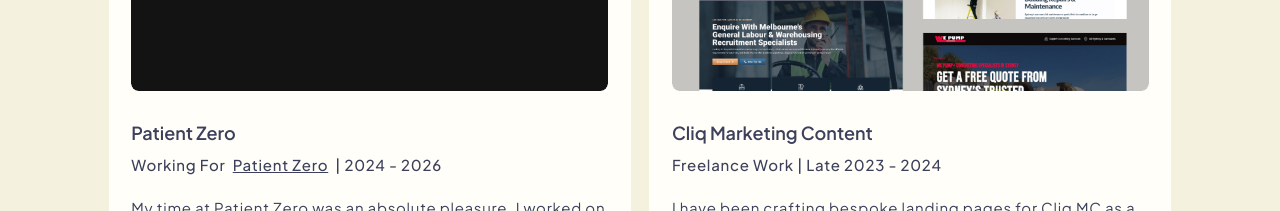
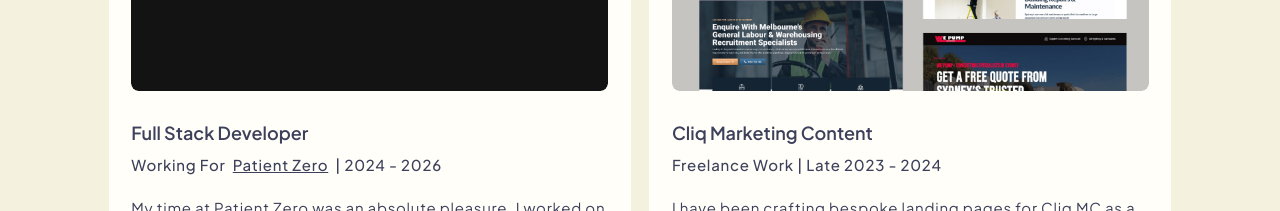
Before and after one commit to kati-e/portfolio, a React (Vite) app: page / in a window 1280 px wide. Shown: the part 1720-1931 px from the top of the page. Built offline with nearby package versions, Linux system fonts and the light colour scheme.

Commit message:
added job title instead of company title

```diff
--- a/src/data/consts.ts
+++ b/src/data/consts.ts
@@ -139,7 +139,7 @@
 //PORTFOLIO
 export const PORTFOLIO_PROJECTS: PortfolioProject[] = [
   {
-    title: "Patient Zero",
+    title: "Full Stack Developer",
     workingFor: "Patient Zero",
     workingForLink: "https://www.pz.com.au/",
     dateLaunched: "2024 - 2026",
```
